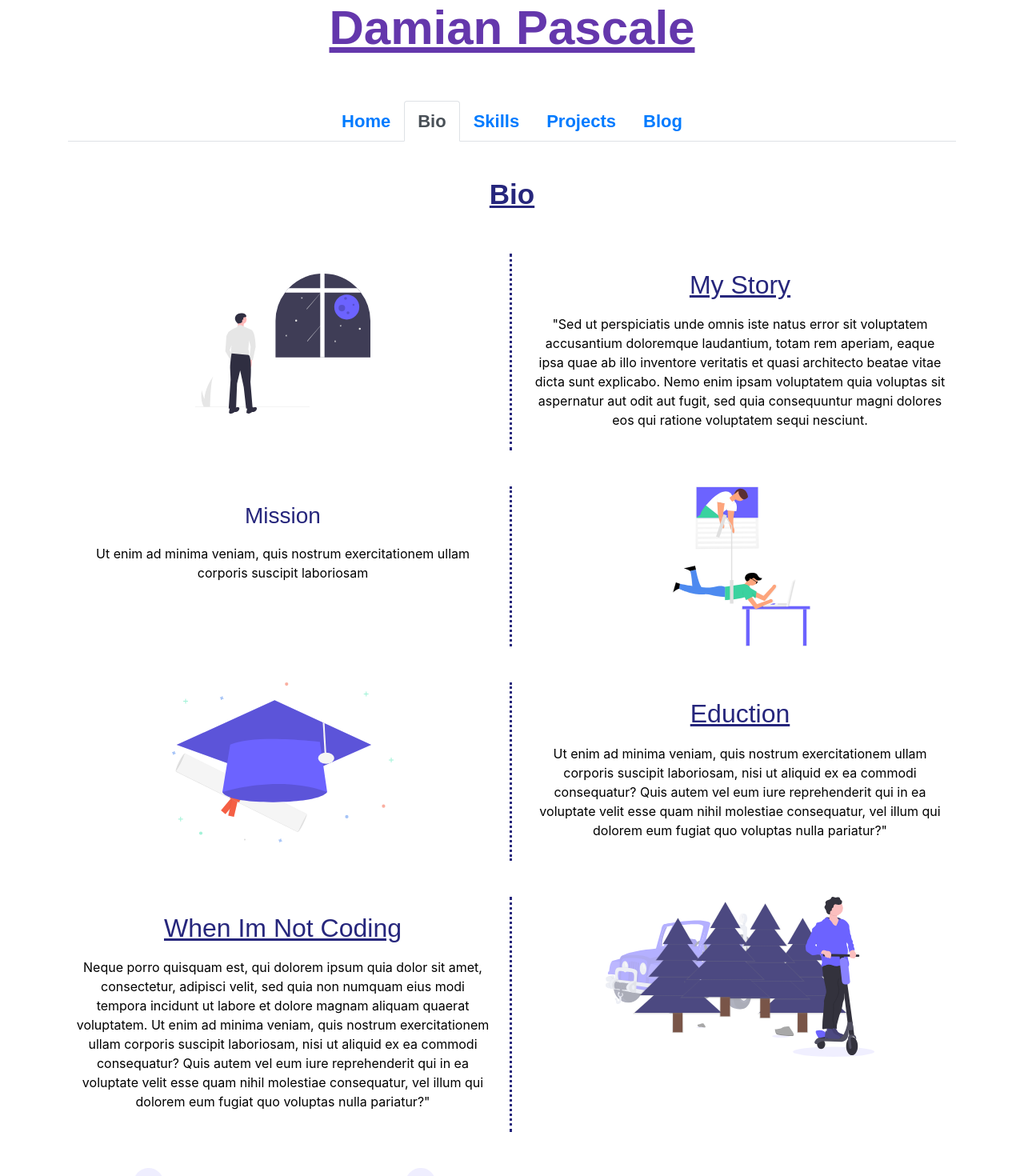
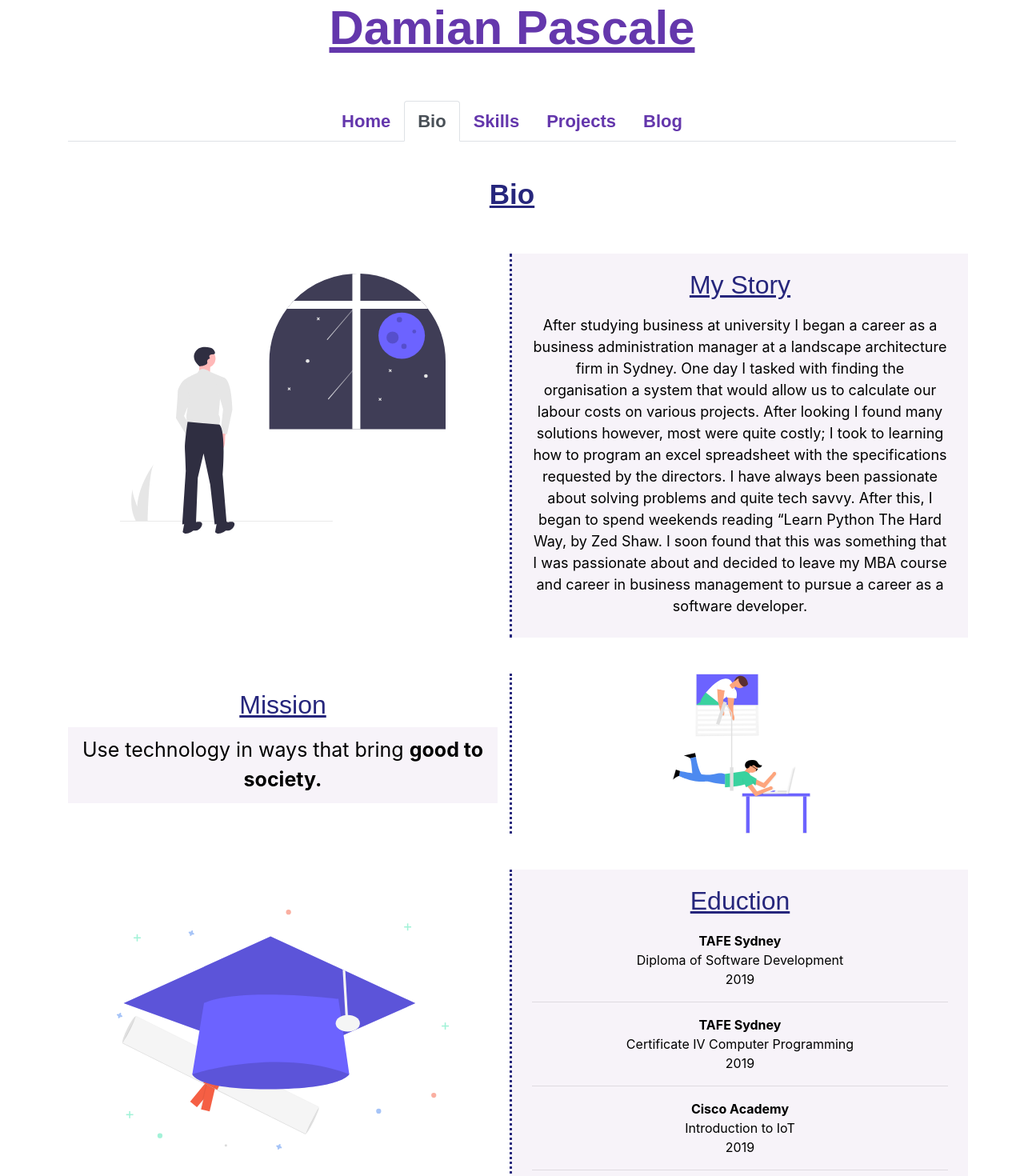
Before and after one commit to dpasc/website, a React (Create React App) app: page /bio in a window 1280 px wide. Shown: the part 40-1510 px from the top of the page at 80% size. Built offline with nearby package versions, Linux system fonts and the light colour scheme.

Commit message:
Updated bio info

```diff
--- a/src/components/body/bio/Bio.js
+++ b/src/components/body/bio/Bio.js
@@ -14,32 +14,29 @@ export default function Bio(){
             <Col className='first-column' md='6'>
             <img
                 id='graphic-story'
-                className='graphic'
+                className='bio-graphic'
                 src={require('../../../resources/images/bio/story.svg')}
                 alt='none'
              />
-
             </Col>
-            <Col md="6">
+            <Col className='background-color' md="6">
                 <h2>My Story</h2>
-                <p>
-                    "Sed ut perspiciatis unde omnis iste natus error sit voluptatem accusantium doloremque
-                    laudantium, totam rem aperiam, eaque ipsa quae ab illo inventore veritatis et quasi
-                    architecto beatae vitae dicta sunt explicabo. Nemo enim ipsam voluptatem quia voluptas sit
-                    aspernatur aut odit aut fugit, sed quia consequuntur magni dolores eos qui ratione
-                    voluptatem sequi nesciunt.
+                <p className='bio-text'>
+                    After studying business at university I began a career as a business administration manager at a landscape architecture firm in Sydney. One day I tasked with finding the organisation a system that would allow us to calculate our labour costs on various projects. After looking I found many solutions however, most were quite costly; I took to learning how to program an excel spreadsheet with the specifications requested by the directors. I have always been passionate about solving problems and quite tech savvy. After this, I began to spend weekends reading “Learn Python The Hard Way, by Zed Shaw. I soon found that this was something that I was passionate about and decided to leave my MBA course and career in business management to pursue a career as a software developer.
                 </p>
             </Col>
         </Row>
         <Row className='bio-row'>
             <Col className='first-column' md='6'>
-            <h3>Mission</h3>
-                <p>Ut enim ad minima veniam, quis nostrum
-                exercitationem ullam corporis suscipit laboriosam</p>
+            <h2>Mission</h2>
+                <p className='mission-statement  background-color'>
+                    Use technology in ways that bring <b>good to society.
+                    </b>
+                </p>
             </Col>
             <Col>
             <img
-                className='graphic'
+                className='bio-graphic'
                 src={require('../../../resources/images/bio/mission.svg')}
                 alt='none'
              />
@@ -48,38 +45,66 @@ export default function Bio(){
         <Row className='bio-row'>
             <Col className='first-column' md='6'>
             <img
-                className='graphic'
+                className='bio-graphic'
+                id='graphic-education'
                 src={require('../../../resources/images/bio/education.svg')}
                 alt='none'
              />
             </Col>
-            <Col>
+            <Col className='background-color'md='6'>
                 <h2>Eduction</h2>
                 <p>
-                Ut enim ad minima veniam, quis nostrum
-                exercitationem ullam corporis suscipit laboriosam, nisi ut aliquid ex ea commodi
-                consequatur? Quis autem vel eum iure reprehenderit qui in ea voluptate velit esse quam
-                nihil molestiae consequatur, vel illum qui dolorem eum fugiat quo voluptas nulla pariatur?"
+                    <b>TAFE Sydney</b>
+                    <br/>
+                    Diploma of Software
+                    Development
+                    <br/>
+                    2019
+                    <hr/>
+                    <b>TAFE Sydney</b>
+                    <br/>
+                    Certificate IV Computer
+                    Programming
+                    <br/>
+                    2019
+                    <hr/>
+                    <b>Cisco Academy</b>
+                    <br/>
+                    Introduction to IoT
+                    <br/>
+                    2019
+                    <hr/>
+                    <b>Charles Sturt University</b>
+                    <br/>
+                    Bachelor of Business (Human
+                    Resources)
+                    <br/>
+                    2017
+                    <hr/>
+                    <b>TAFE Northern Sydney Institute</b>
+                    <br/>
+                    Advanced Diploma Leadership
+                    and Management
+                    <br/>
+                    2016
                 </p>
             </Col>
         </Row>
         <Row className='bio-row'>
-            <Col className='first-column' md='6'>
+            <Col className='first-column  background-color' md='6'>
                 <h2>
                 When Im Not Coding
                 </h2>
-                <p>
-                Neque porro quisquam est, qui dolorem ipsum quia dolor sit amet,
-                consectetur, adipisci velit, sed quia non numquam eius modi tempora incidunt ut labore et
-                dolore magnam aliquam quaerat voluptatem. Ut enim ad minima veniam, quis nostrum
-                exercitationem ullam corporis suscipit laboriosam, nisi ut aliquid ex ea commodi
-                consequatur? Quis autem vel eum iure reprehenderit qui in ea voluptate velit esse quam
-                nihil molestiae consequatur, vel illum qui dolorem eum fugiat quo voluptas nulla pariatur?"
+                <p className='bio-text'>
+                    Throughout the week I wake before dawn to exercising and studying mathematics for an hour. On weekends I like to swim and hike in national parks. My favourite thing to do is spend time at cafés reading works of philosophy or having long conversations with friends.
+                    <br/>
+                     I have also recently started a boardgames group; We meet on a weekly basis and enjoy playing unique boardgames such as Unfair, Betrayal at House On The Hill, Codenames and Risk.
+
                 </p>
             </Col>
             <Col>
             <img
-                className='graphic'
+                className='bio-graphic'
                 id='graphic-fun'
                 src={require('../../../resources/images/bio/fun.svg')}
                 alt='none'
@@ -89,13 +114,13 @@ export default function Bio(){
         <Row className='bio-row'>
             <Col>
                 <img
-                    className='graphic'
+                    className='bio-graphic'
                     id='graphic-contact'
                     src={require('../../../resources/images/bio/contact.svg')}
                     alt='none'
                 />
                 </Col>
-            <Col className='last-column'>
+            <Col md="6" className='last-column  background-color'>
                 <h2>Contact</h2>
                 <h5>GitHub</h5>
                 <p>github.com/dpasc</p>
--- a/src/components/body/bio/bio.css
+++ b/src/components/body/bio/bio.css
@@ -10,11 +10,23 @@
 
 }
 
+.background-color{
+    background-color: rgba(203, 176, 216, 0.15);
+}
+
+.bio-text{
+    font-size: 18px;
+}
+
 .bio-top-row{
     padding-top: 25px;;
 }
 .bio-row{
     padding-top: 45px;
+}
+
+.mission-statement{
+    font-size: 25px;
 }
 
 .first-column{
@@ -33,12 +45,12 @@ h2,h3,h5{
     font-weight: 700;
 }
 
-.graphic{
+.bio-graphic{
     height:200px;
 }
 
 #graphic-story{
-    height: 200px;
+    height: 350px;
     padding-top:25px;
 }
 
@@ -46,3 +58,8 @@ h2,h3,h5{
 #graphic-fun{
  height: 200px;
 }
+
+#graphic-education{
+    height: 350px;
+    padding-top: 50px;
+}
--- a/src/components/body/blog/Blog.js
+++ b/src/components/body/blog/Blog.js
@@ -12,8 +12,17 @@ export default function Blog(){
     return(
         <div className='blog-main'>
             <Row>
-                <Col>
-                    <h2>Blog</h2>
+                <Col md='4'>
+                    <h2 className='blog-sub-heading'>Blog</h2>
+                </Col>
+                <Col md='4'>
+                    <img
+                        className='blog-graphic-img'
+                        src={require('../../../resources/images/blog/undraw_content_team_3epn.svg')}
+                        alt=''
+                    />
+                </Col>
+                <Col md='4'>
                 </Col>
             </Row>
             <Display
--- a/src/components/body/blog/blog.css
+++ b/src/components/body/blog/blog.css
@@ -1,3 +1,13 @@
 .blog-main{
     padding: 25px;
 }
+
+.blog-graphic-img{
+    padding-top:20px;
+    height:350px;
+}
+
+.blog-sub-heading{
+    font-size: 50px;
+    font-weight: 700;
+}
--- a/src/components/body/display/displaycard/displaycard.css
+++ b/src/components/body/display/displaycard/displaycard.css
@@ -2,6 +2,8 @@
     border: 2px solid rgb(167, 167, 226);
 }
 
+
+
 .card-column{
     justify-content: center;
 }
--- a/src/components/body/home/home.css
+++ b/src/components/body/home/home.css
@@ -34,6 +34,6 @@
 
 .placeholderimage{
     padding-top:25px;
-    height:650px;
+    height:600px;
 
 }
--- a/src/components/body/projects/Projects.js
+++ b/src/components/body/projects/Projects.js
@@ -12,10 +12,25 @@ export default function Projects(){
     return(
         <div className='main-projects'>
             <Row>
-                <Col>
-                    <h2>Projects</h2>
+                <Col md='4'>
+                    <h2
+                        className="project-sub-heading"
+                    >
+                        Projects
+                    </h2>
                 </Col>
+                <Col md='4'>
+                    <img
+                        className='project-graphic-img'
+                        src={require('../../../resources/images/projects/undraw_to_the_moon_v1mv.svg')}
+                        alt=''
+                    />
+                </Col>
+                <Col md=''>
+                </Col>
+
             </Row>
+            <hr/>
             <Display
                 data={collection}
             />
--- a/src/components/body/projects/project/Project.js
+++ b/src/components/body/projects/project/Project.js
@@ -12,11 +12,13 @@ export default function Project(props){
 
     return(
         <Row className='main-project'>
-             <Col>
+            <Col md='3'> </Col>
+             <Col md='6'>
             <h2>{props.title}</h2>
                 <h3>{props.subtitle}</h3>
                 <div dangerouslySetInnerHTML={{ __html: htmlDecoder(props.content) }} />
             </Col>
+            <Col md='3'></Col>
         </Row>
     )
 }
--- a/src/components/body/projects/projects.css
+++ b/src/components/body/projects/projects.css
@@ -1,3 +1,12 @@
 .main-projects{
     padding-top: 25px;
 }
+
+.project-graphic-img{
+    height:350px;
+}
+
+.project-sub-heading{
+    font-size: 50px;
+    font-weight: 700;
+}
--- a/src/components/header/navigation/Navigation.js
+++ b/src/components/header/navigation/Navigation.js
@@ -27,7 +27,7 @@ export default function Navigation(){
               </NavLink>
             </NavItem>
             <NavItem className='nav-item'>
-              <NavLink className='link-nav' to='/project'  className='nav-link'>
+              <NavLink className='nav-link' to='/project'>
                 Projects
               </NavLink>
             </NavItem>
--- a/src/components/header/navigation/navigation.css
+++ b/src/components/header/navigation/navigation.css
@@ -18,3 +18,20 @@
 .link-nav{
     color:  #6A42ED;
 }
+
+a{
+    color:  #6A42ED;
+}
+
+ul.nav li a, ul.nav li a:visited {
+    color: #6437ac;
+}
+
+ul.nav li a:hover, ul.nav li a:active {
+    color:#361836;
+    text-decoration: underline 3px;
+}
+
+ul.nav li.active a {
+
+}
```
Also changed, not shown: src/resources/images/projects/256x186.svg (deleted), src/resources/images/projects/undraw_to_the_moon_v1mv.svg (added).
